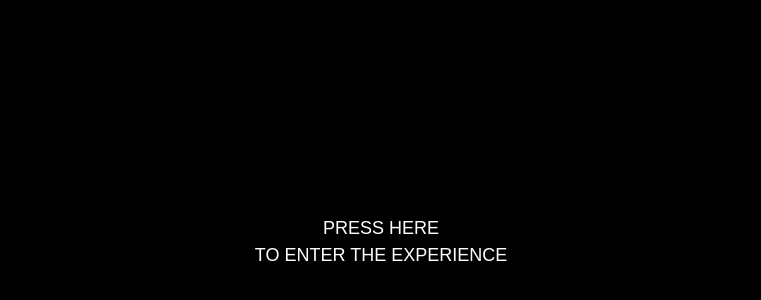
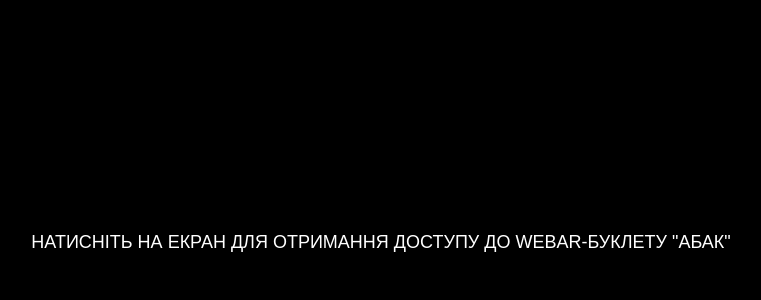
Before and after one commit to BordiyanNick/WebAR-Example, a plain HTML site: page index.html in a window 1280 px wide. Shown: the part 158-458 px from the top of the page, without its empty margins (259-1020 px from the left). Drawn offline with nearby package versions, Linux system fonts and the light colour scheme.

Commit message:
Changed by GitHub

```diff
--- a/index.html
+++ b/index.html
@@ -27,9 +27,7 @@
                 text-transform: uppercase; font-family: Arial, Helvetica, sans-serif; font-weight: 400; line-height: 1.5em; font-size: large; white-space: nowrap;
                 user-select: none; pointer-events: none;
             ">
-            Press here
-            <br>
-            to enter the experience
+            Натисніть на екран для отримання доступу до WebAR-буклету "Абак"
         </div>
     </div>
 
```
